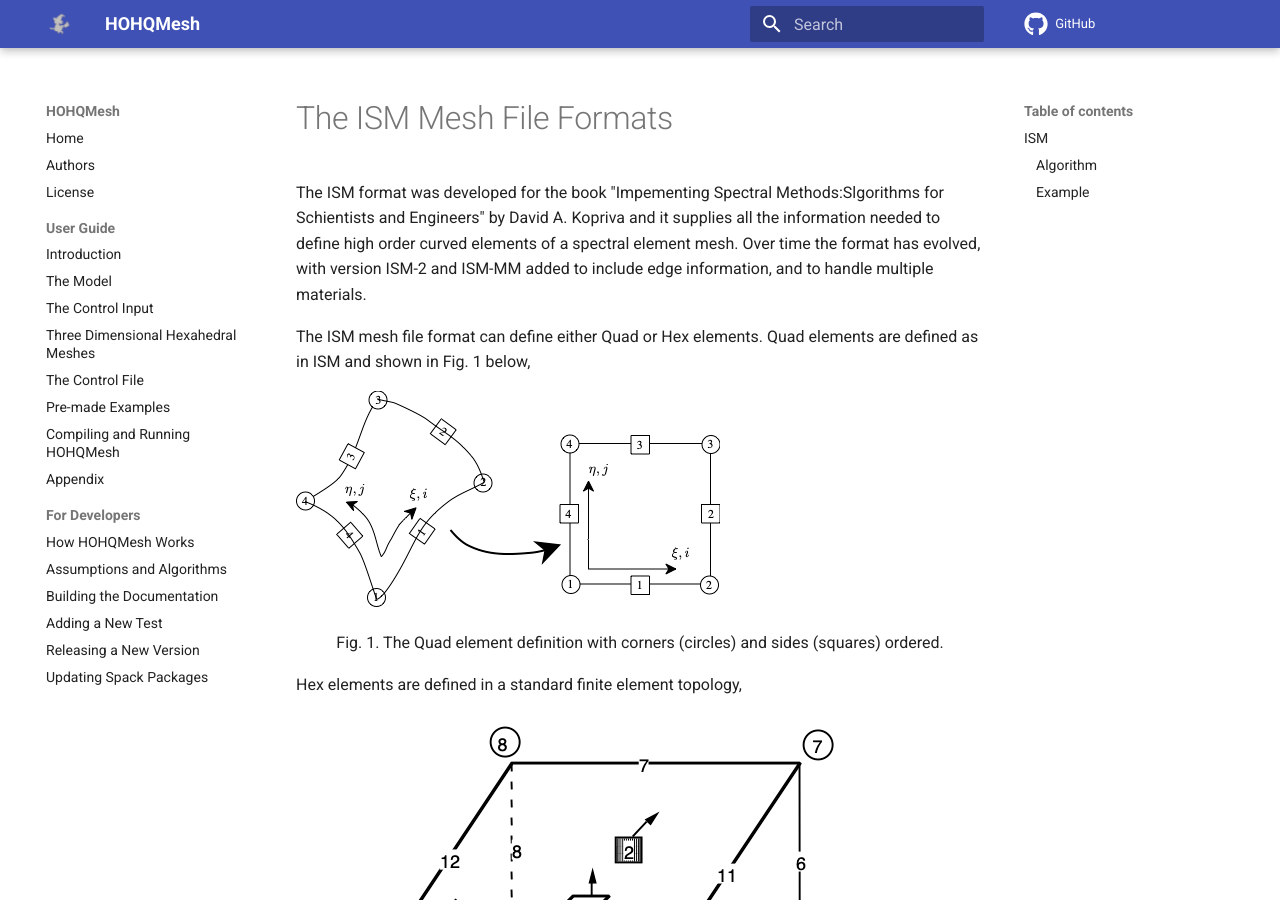
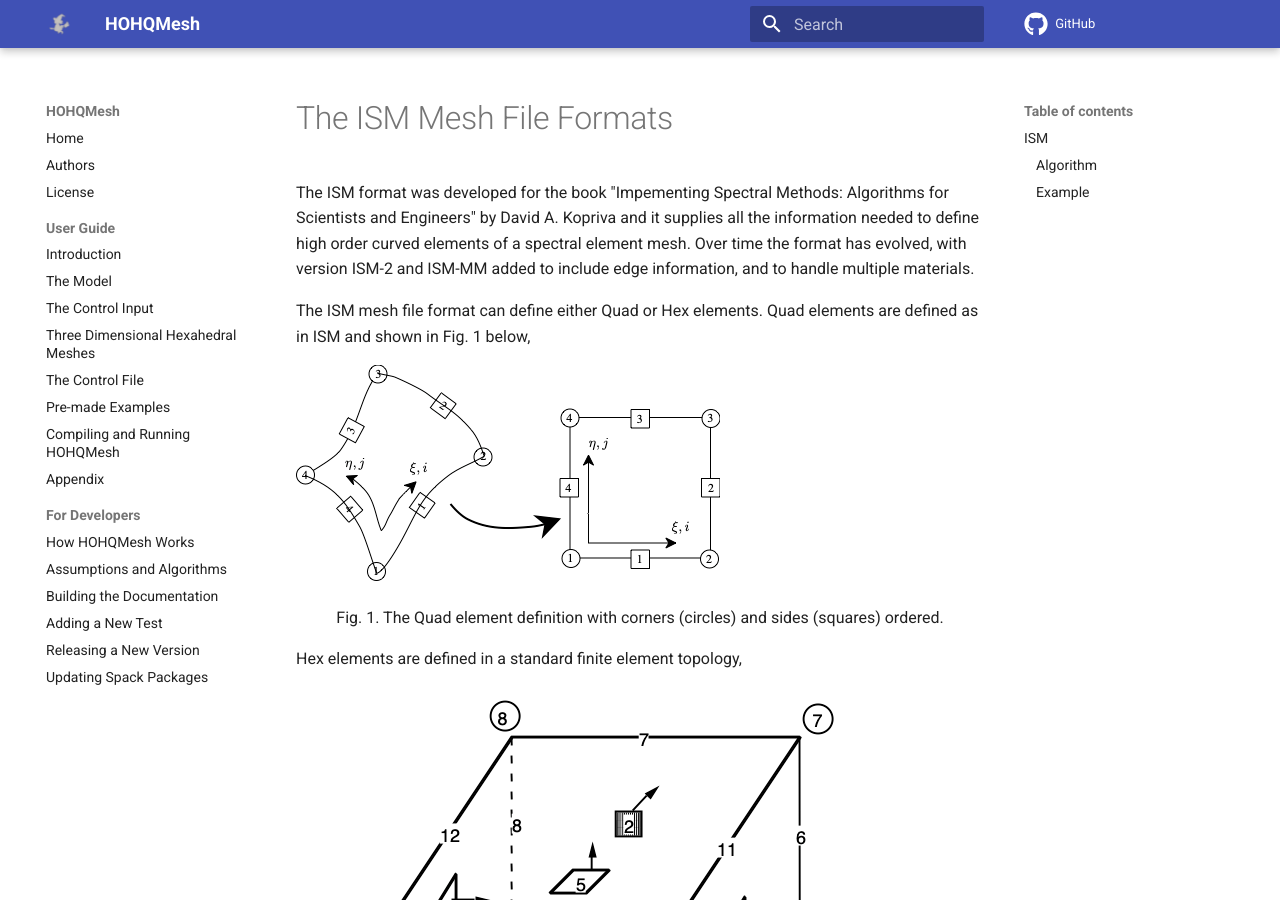
Before and after one commit to trixi-framework/HOHQMesh, an MkDocs documentation site: the page built from Documentation/docs/TheISMMeshFileFormats.md, in a window 1280 px wide and 900 px high. Built offline with MkDocs 1.6.1 and Material for MkDocs 9.7.7, drawn with Linux system fonts in a browser that asks for light colours; comment, search, counter and statistics services are not loaded; some of the changed text lies outside the part shown.

Commit message:
Update TheISMMeshFileFormats.md

```diff
--- a/Documentation/docs/TheISMMeshFileFormats.md
+++ b/Documentation/docs/TheISMMeshFileFormats.md
@@ -1,6 +1,6 @@
 # The ISM Mesh File Formats
 
-The ISM format was developed for the book "Impementing Spectral Methods:Slgorithms for Schientists and Engineers" by David A. Kopriva and it supplies all the information needed to define high order curved elements of a spectral element mesh. Over time the format has evolved, with version ISM-2 and ISM-MM added to include edge information, and to handle multiple materials.
+The ISM format was developed for the book "Impementing Spectral Methods: Algorithms for Scientists and Engineers" by David A. Kopriva and it supplies all the information needed to define high order curved elements of a spectral element mesh. Over time the format has evolved, with version ISM-2 and ISM-MM added to include edge information, and to handle multiple materials.
 
 The ISM mesh file format can define either Quad or Hex elements. Quad elements are defined as in ISM and shown in Fig. 1 below,
 
```
Also changed, not shown: other parts of Documentation/docs/TheISMMeshFileFormats.md (+2 -2 lines).
